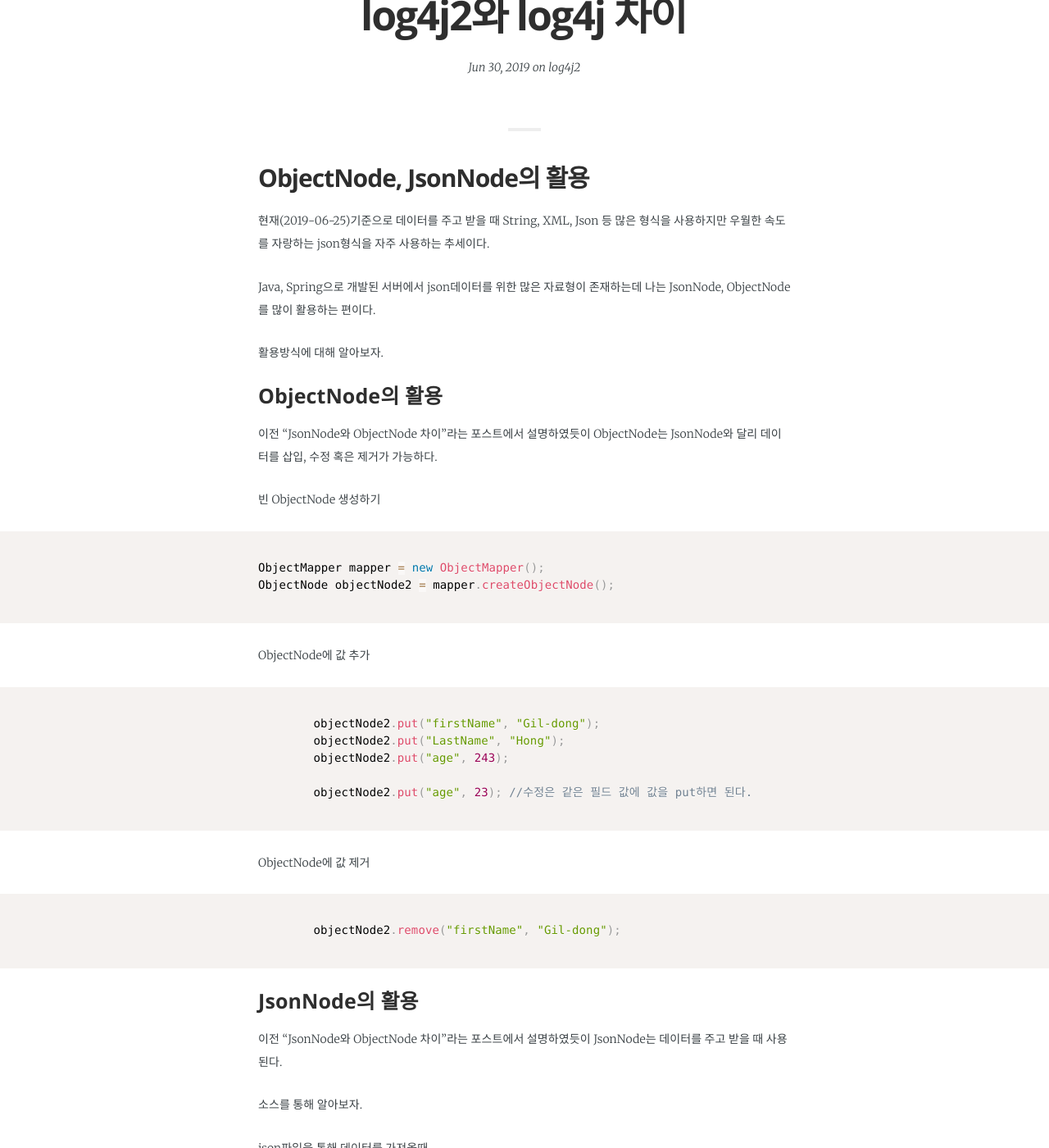
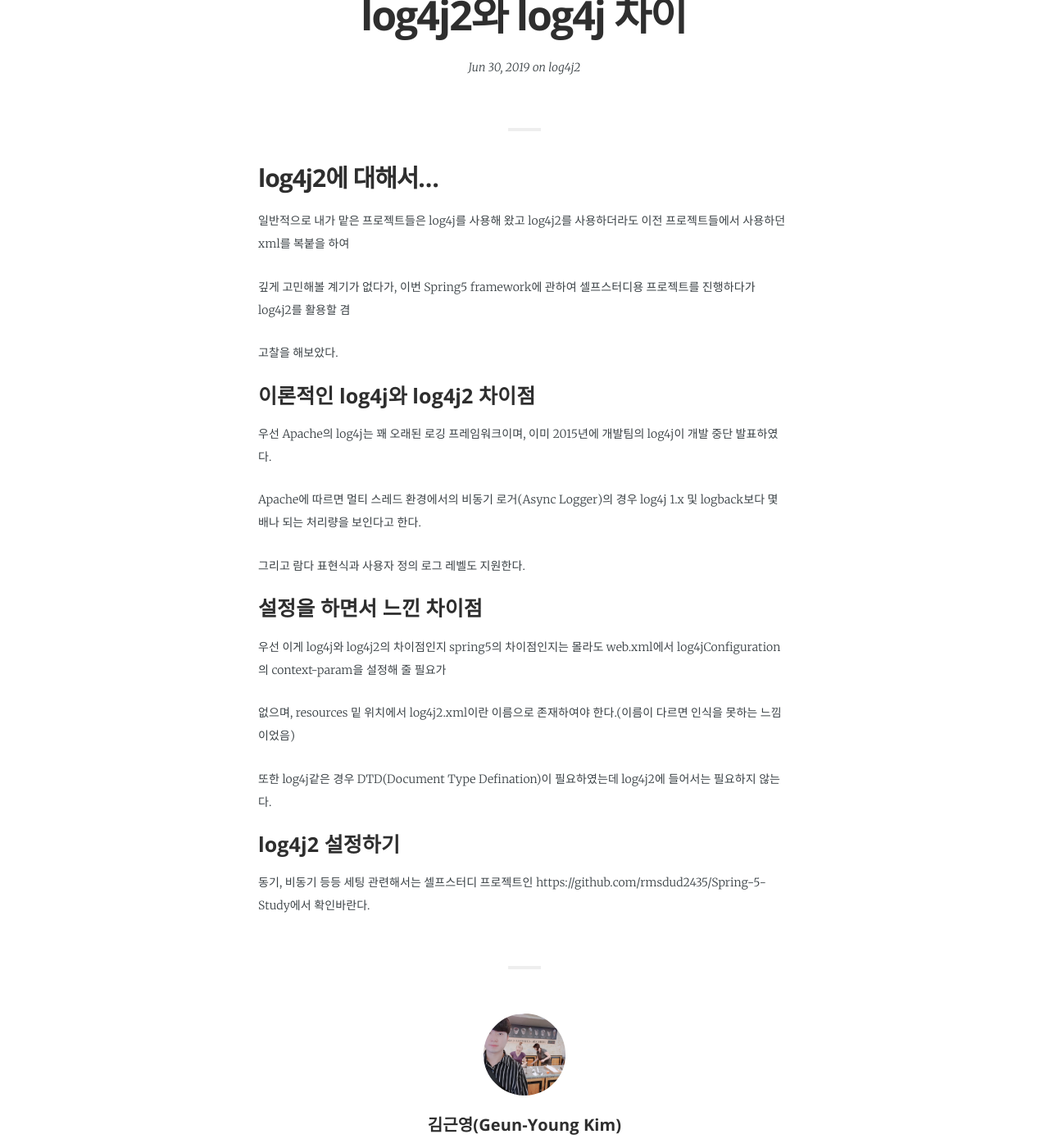
Before and after one commit to jwillmer/jekyllDecent, a Jekyll site: the page built from _posts/2019-06-30-log4j2.md, in a window 1280 px wide and 1400 px high, scrolled down 348 px. Shown: the whole window at 82% size. Built offline with Jekyll 4.4.1, drawn with Linux system fonts in a browser that asks for light colours; some web fonts are replaced; some of the changed text lies outside the part shown.

Commit message:
Update 2019-06-30-log4j2.md

````diff
--- a/_posts/2019-06-30-log4j2.md
+++ b/_posts/2019-06-30-log4j2.md
@@ -12,171 +12,33 @@ language:          KO
 comments:          true
 ---
 
-## ObjectNode, JsonNode의 활용
+## log4j2에 대해서...
 
-현재(2019-06-25)기준으로 데이터를 주고 받을 때 String, XML, Json 등 많은 형식을 사용하지만 우월한 속도를 자랑하는 json형식을 자주 사용하는 추세이다.
+일반적으로 내가 맡은 프로젝트들은 log4j를 사용해 왔고 log4j2를 사용하더라도 이전 프로젝트들에서 사용하던 xml를 복붙을 하여
 
-Java, Spring으로 개발된 서버에서 json데이터를 위한 많은 자료형이 존재하는데 나는 JsonNode, ObjectNode를 많이 활용하는 편이다.
+깊게 고민해볼 계기가 없다가, 이번 Spring5 framework에 관하여 셀프스터디용 프로젝트를 진행하다가 log4j2를 활용할 겸
 
-활용방식에 대해 알아보자.
+고찰을 해보았다.
 
 
-### ObjectNode의 활용
+### 이론적인 log4j와 log4j2 차이점
 
-이전 "JsonNode와 ObjectNode 차이"라는 포스트에서 설명하였듯이 ObjectNode는 JsonNode와 달리 데이터를 삽입, 수정 혹은 제거가 가능하다.
+우선 Apache의 log4j는 꽤 오래된 로깅 프레임워크이며, 이미 2015년에 개발팀의 log4j이 개발 중단 발표하였다.
 
-빈 ObjectNode 생성하기
+Apache에 따르면 멀티 스레드 환경에서의 비동기 로거(Async Logger)의 경우 log4j 1.x 및 logback보다 몇 배나 되는 처리량을 보인다고 한다.
 
-```java
-
-ObjectMapper mapper = new ObjectMapper();
-ObjectNode objectNode2 = mapper.createObjectNode();
-
-```
-
-ObjectNode에 값 추가
-
-```java
-
-		objectNode2.put("firstName", "Gil-dong");
-		objectNode2.put("LastName", "Hong");
-		objectNode2.put("age", 243);
-
-		objectNode2.put("age", 23); //수정은 같은 필드 값에 값을 put하면 된다.
-
-```
-
-ObjectNode에 값 제거
-
-```java
-
-		objectNode2.remove("firstName", "Gil-dong");
-
-```
+그리고 람다 표현식과 사용자 정의 로그 레벨도 지원한다.
 
 
-### JsonNode의 활용
+### 설정을 하면서 느낀 차이점
 
-이전 "JsonNode와 ObjectNode 차이"라는 포스트에서 설명하였듯이 JsonNode는 데이터를 주고 받을 때 사용된다.
+우선 이게 log4j와 log4j2의 차이점인지 spring5의 차이점인지는 몰라도 web.xml에서 log4jConfiguration의 context-param을 설정해 줄 필요가
 
-소스를 통해 알아보자.
+없으며, resources 밑 위치에서 log4j2.xml이란 이름으로 존재하여야 한다.(이름이 다르면 인식을 못하는 느낌이었음)
+
+또한 log4j같은 경우 DTD(Document Type Defination)이 필요하였는데 log4j2에 들어서는 필요하지 않는다.
 
 
-json파일을 통해 데이터를 가져올때
+### log4j2 설정하기
 
-```java
-
-		ObjectMapper mapper = new ObjectMapper();
-		JsonNode jsonNode = mapper.readValue(new File("저장된위치/data.json"), JsonNode.class); //첫 인장에 File, URL, InputStream이 들어갈수있다.
-
-```
-
-
-json파일을 만들때
-
-```java
-
-		HashMap paramMap = new HashMap();
-		paramMap.put("firstName", "Geun-Young");
-		paramMap.put("lastName", "Kim");
-		paramMap.put("age", 21);
-
-		ObjectMapper mapper = new ObjectMapper();
-		mapper.writeValue(new File("저장할 위치/파일명.json"),paramMap); //첫 인자에 File, Writer, OutputStream이 들어갈 수 있다.
-
-```
-
-HashMap를 JsonNode로
-
-```java
-
-		ObjectMapper mapper = new ObjectMapper();
-		JsonNode jsonNode2 = mapper.convertValue(paramMap, JsonNode.class);
-
-```
-
-JsonNode를 HashMap로
-
-```java
-
-		ObjectMapper mapper = new ObjectMapper();
-		HashMap paramMap2 =  mapper.convertValue(jsonNode2, HashMap.class);
-
-```
-
-ObjectNode를 JsonNode로
-
-
-
-
-### JsonNode의 주의점 및 특이사항
-
-일반적으로 필드 값을 뽑을 jsonNode.get("필드명")으로 뽑는다.
-
-만약 아래와 같은 json값에서
-
-```json
-
-{
-	"firstName" : "Geun-Young",
-	"lastName" : "Kim",
-	"age" : 21
-}
-
-```
-
-jsonNode.get("firstName")으로 뽑으면 값이 어떻게 될까?
-
-흔히들 Geun-Young와 같이 뽑힐 것이라 생각하는데 "Geun-Young"와 같이 ""가 붙어서 나온다.
-
-따라서 jsonNode.get("firstName").asText()를 통해 ""를 제거해야한다.
-
-그렇다면 숫자는 어떨까?
-
-jsonNode.get("age")는 21이 나온다. 여기에 asText()를 붙이면 에러가 날까?
-
-정답을 에러가 나지않고 그대로 21이 뽑혀져 나온다.
-
-
-
-
-또 하나 신기한 점은
-
-```java
-
-		HashMap paramMap = new HashMap();
-		paramMap.put("age", 21);
-
-		HashMap paramMap2 = new HashMap();
-		paramMap2.put("age", "21");
-
-		System.out.println("paramMap looks like " + paramMap.toString());
-		System.out.println("paramMap2 looks like " + paramMap.toString());
-
-```
-
-의 결과는 어떨 것인가?
-
-둘 다 {firstName=Geun-Young, lastName=Kim, age=21}의 값이 출력이 된다.
-
-그럼 다시
-
-```java
-
-JsonNode jsonNode = mapper.convertValue(paramMap, JsonNode.class);
-JsonNode jsonNode2 = mapper.convertValue(paramMap2, JsonNode.class);
-
-System.out.println("jsonNode from HashMap looks like " + jsonNode.toString());
-System.out.println("jsonNode2 from HashMap looks like " + jsonNode2.toString());
-
-```
-
-의 값은 어떨까?
-
-jsonNode from HashMap looks like {"firstName":"Geun-Young","lastName":"Kim","age":21}
-
-jsonNode2 from HashMap looks like {"firstName":"Geun-Young","lastName":"Kim","age":"21"}
-
-와 같이 값이 다르게 나온다.
-
-어떻게보면 당연한 얘기지만 해쉬맵에서 value의 자료형까지 기억해서 convert가 된다.
+동기, 비동기 등등 세팅 관련해서는 셀프스터디 프로젝트인 https://github.com/rmsdud2435/Spring-5-Study에서 확인바란다.
````
